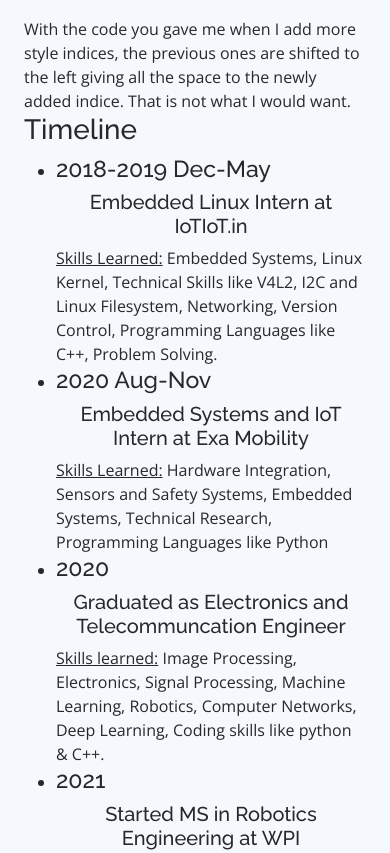
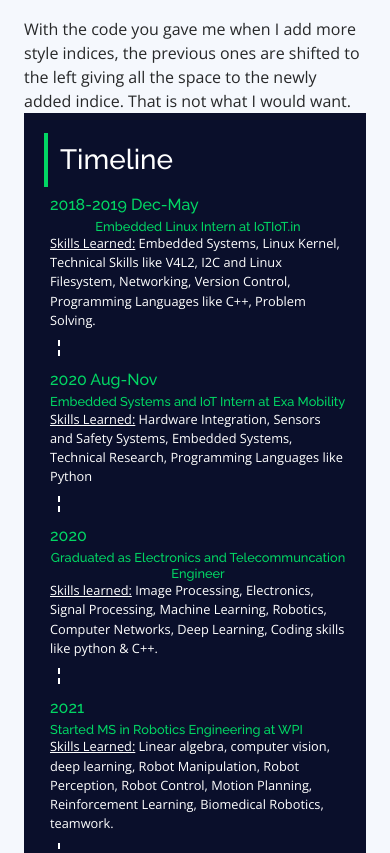
Before and after one commit to venk221/venk221.github.io, a plain HTML site: page index.html in a window 390 px wide. Shown: the part 3226-4079 px from the top of the page. Drawn offline with nearby package versions, Linux system fonts and the light colour scheme; files that its build step writes are made by us from their sources.

Commit message:
Add files via upload

```diff
--- a/assets/css/style.css
+++ b/assets/css/style.css
@@ -1178,3 +1178,189 @@ Extra Skills
   font-weight: bold;
   margin-bottom: 5px;
 }
+
+
+
+/* ---------------------------------------------------------------------- */
+
+.timeline .skills {
+  --background: #0a0f2b;
+  --accent: #02d664;
+  --text: white;
+  --line: #c4c4c4;
+  background: var(--background);
+  color: var(--text);
+  padding: 20px;
+}
+
+.timeline .skills h1 {
+  border-left: 4px solid var(--accent);
+  padding: 10px 12px 10px;
+}
+
+.timeline .skills ul {
+  list-style: none;
+  position: relative;
+  padding: 0;
+  margin: 0;
+  display: grid;
+  grid-template-columns: repeat(var(--items), 1fr);
+  grid-template-rows: repeat(2, 1fr);
+  grid-column-gap: 0px;
+  grid-row-gap: 0px;
+}
+
+.timeline .skills ul li h5 {
+  color: var(--accent);
+  font-size: 0.8em;
+  margin: 0;
+  /* text-align-last: left; */
+  position: relative;
+}
+
+
+.timeline .skills ul:before {
+  content: '';
+  position: absolute;
+  top: 50%;
+  width: 100%;
+  border-top: 3px solid var(--text);
+  left: 11px;
+}
+
+.timeline .skills ul:after {
+  content: "\f04b";
+  font-family: 'Font Awesome 5 Free';
+  font-weight: 900;
+  -moz-osx-font-smoothing: grayscale;
+  -webkit-font-smoothing: antialiased;
+  font-style: normal;
+  font-variant: normal;
+  text-rendering: auto;
+  line-height: 1;
+  position: absolute;
+  top: 50%;
+  transform: translateY(-50%);
+  margin-top: 1px;
+  right: -15px;
+  font-size: 25px;
+  color: var(--accent);
+}
+
+.timeline .skills ul li {
+  --circle-size: 15px;
+  grid-column: var(--index);
+  overflow: hidden;
+  position: relative;
+  height: calc(100% + var(--circle-size) * 0.5);
+}
+
+.timeline .skills ul li:after {
+  content: '';
+  width: var(--circle-size);
+  height: var(--circle-size);
+  background: var(--line);
+  position: absolute;
+  bottom: 0;
+  left: var(--circle-size);
+  border-radius: 100px;
+  transform: translateX(-50%);
+  z-index: 1;
+}
+
+.timeline .skills ul li:nth-child(even):after {
+  bottom: auto;
+  top: 0;
+}
+
+.timeline .skills ul li:nth-child(even) {
+  grid-row: 2;
+  display: flex;
+  flex-direction: column;
+  align-items: flex-start;
+  padding-top: 40px;
+  margin-top: calc(var(--circle-size) * -0.45);
+}
+
+.timeline .skills ul li:nth-child(odd) p:after,
+.timeline .skills ul li:nth-child(even) h3:before {
+  content: "";
+  display: block;
+  border-left: 2px dashed var(--text);
+  height: 100vh;
+  margin-top: 10px;
+  position: absolute;
+  left: calc(var(--circle-size) - 1px);
+}
+
+.timeline .skills ul li:nth-child(even) h3:before {
+  bottom: 100%;
+  margin-bottom: 5px;
+}
+
+.timeline .skills ul li>* {
+  padding-left: calc(var(--circle-size) * 0.4);
+}
+
+.timeline .skills ul li h3 {
+  color: var(--accent);
+  margin: 0;
+  margin-bottom: 5px;
+  font-size: 1em;
+  position: relative;
+}
+
+.timeline .skills ul li p {
+  margin: 0;
+  position: relative;
+  text-wrap: pretty;
+  font-size: 0.8em;
+  /* margin: 0; */
+  /* text-align-last: left; */
+  /* position: relative; */
+
+}
+
+@media (max-width: 568px) {
+  .timeline .skills ul {
+    display: flex;
+    flex-direction: column;
+  }
+  .timeline .skills ul li {
+    grid-column: 1 !important;
+    grid-row: var(--index) !important;
+    height: 100%;
+    padding-bottom: 30px;
+    padding-top: 10px;
+  }
+  .timeline .skills ul:before,
+  .timeline .skills ul:after,
+  .timeline .skills ul li:after,
+  .timeline .skills ul li:nth-child(even) h3:before,
+  .timeline .skills ul li:last-child p:after {
+    display: none;
+  }
+  .timeline .skills ul li:first-child {
+    padding-top: 0;
+  }
+  .timeline .skills ul li:nth-child(even) {
+    margin-top: 0;
+    padding-top: 10px;
+  }
+  .timeline .skills ul li p:after {
+    content: "";
+    display: block;
+    border-left: 2px dashed var(--text);
+    height: 100vh;
+    margin-top: 10px;
+    position: absolute;
+    left: calc(var(--circle-size) - 1px);
+  }
+}
+
+
+/* -------------------------------------------------------- */
+.highlight {
+  background-color: yellow;
+  transition: background-color 2s ease;
+}
```
